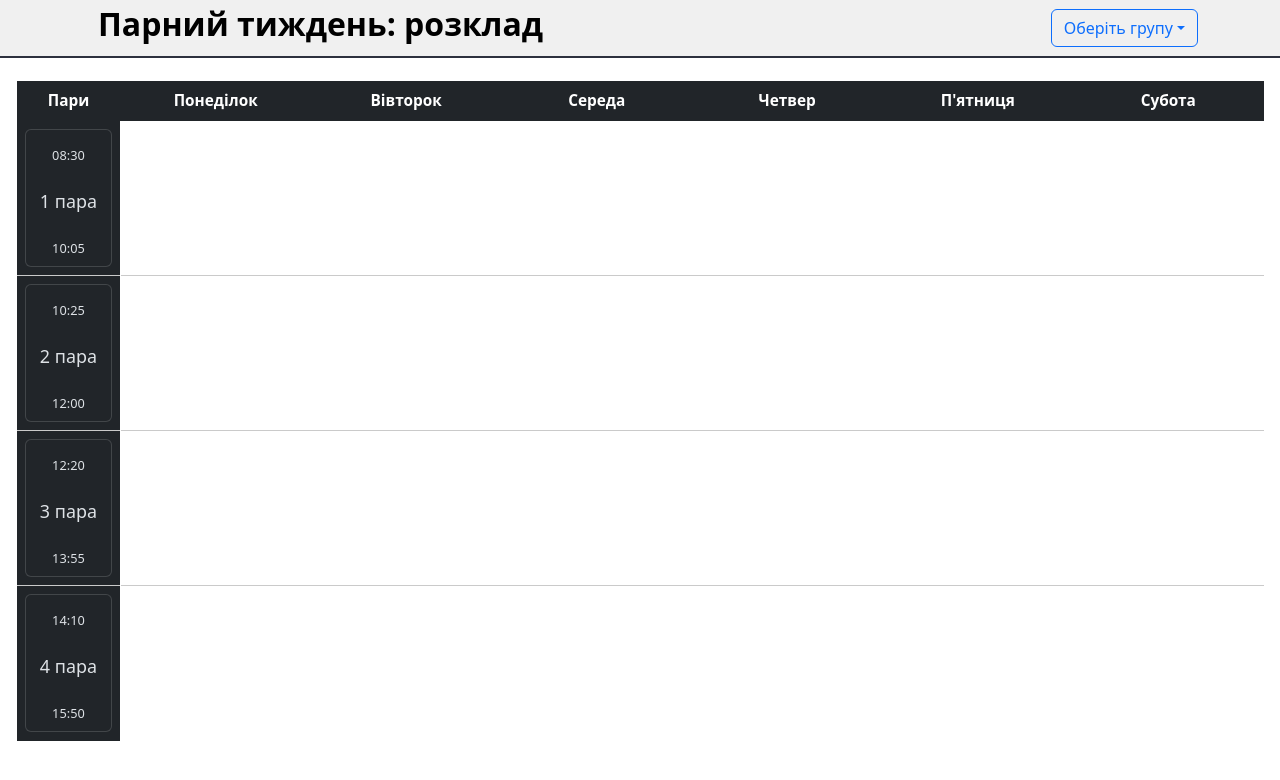
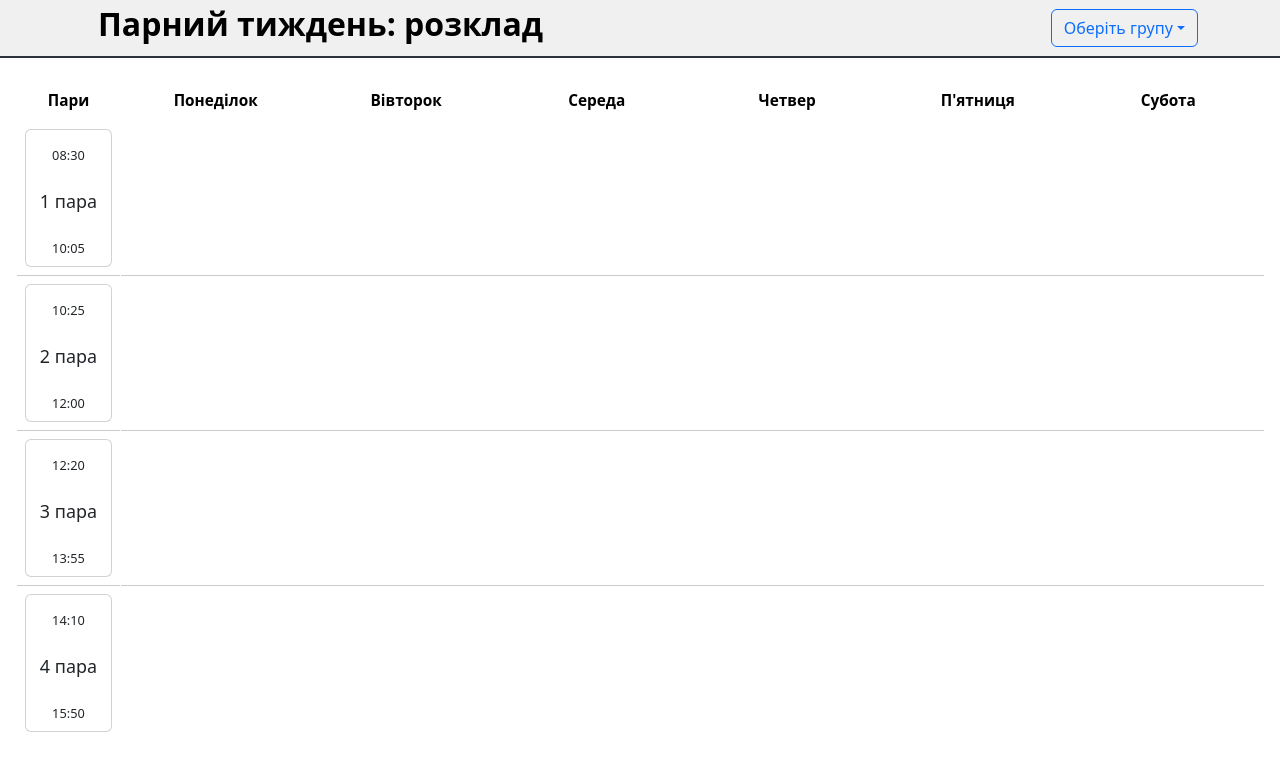
Before and after one commit to TockePie/lessons-schedule, a React (Vite) app: page / in a window 1280 px wide. Shown: the top 780 px of the page. Built offline with nearby package versions, Linux system fonts and the light colour scheme.

Commit message:
v2.1.1 Small fix with dark mode

```diff
--- a/src/components/lessons-table/LessonsTable.jsx
+++ b/src/components/lessons-table/LessonsTable.jsx
@@ -5,10 +5,12 @@ import DaysOfWeek from "./DaysOfWeek.jsx";
 import TableBody from "./TableBody.jsx";
 
 export default function Main(props) {
+  const isDarkMode = window.matchMedia && window.matchMedia('(prefers-color-scheme: dark)').matches;
+
   return (
     <div style={{ overflow: "hidden" }}>
       <div className="table-bg">
-        <Table striped bordered data-bs-theme="dark">
+        <Table striped bordered data-bs-theme={isDarkMode ? "dark" : "light"}>
           <DaysOfWeek />
           <TableBody currentGroup={props.currentGroup} />
         </Table>
```
